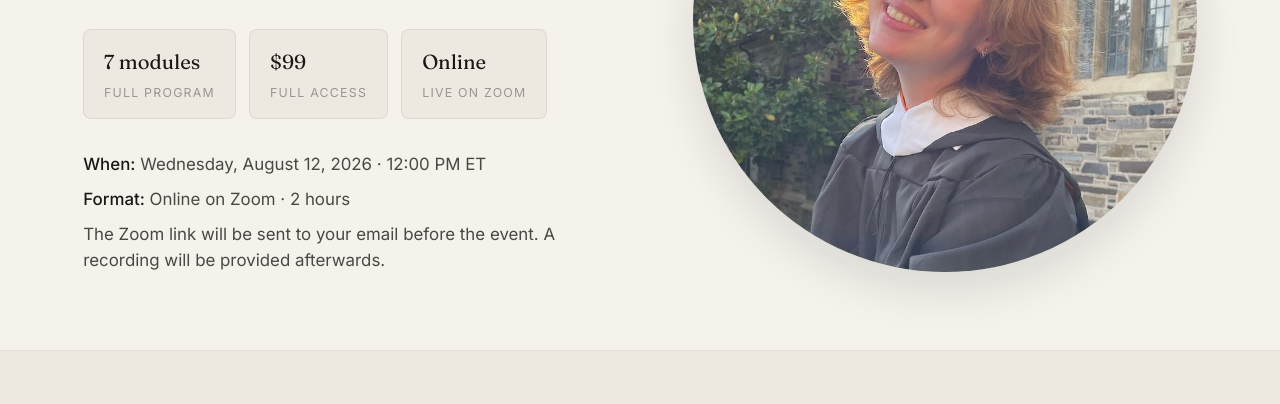
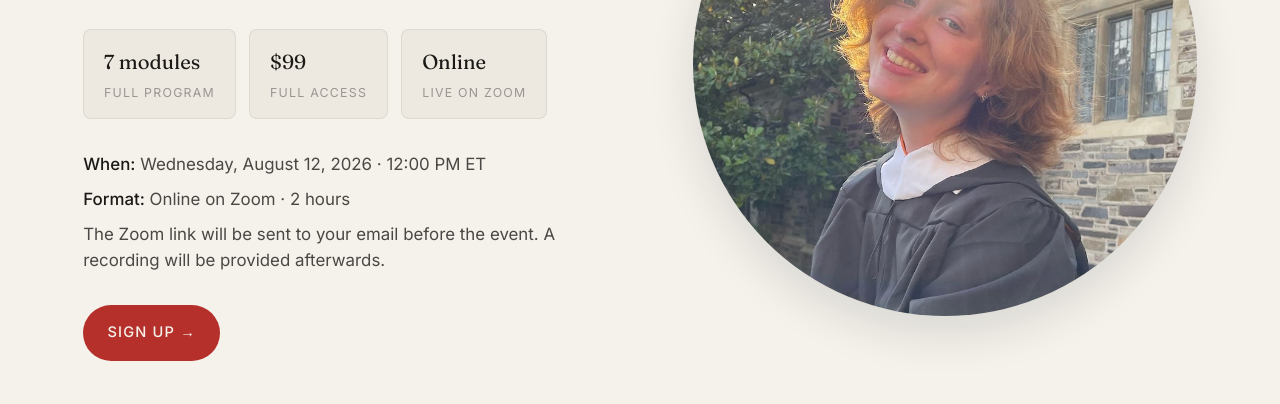
Before and after one commit to eivshina/point-theme, an Astro site: page /phd-admissions/workshop in a window 1280 px wide. Shown: the part 396-800 px from the top of the page. Built offline with nearby package versions, Linux system fonts and the light colour scheme; Astro itself is replaced by a stand-in of ours; a web font is replaced by a local one.

Commit message:
Add a sign-up button to the workshop hero
Visitors had to reach the pricing section at the bottom to sign up. The
hero and pricing buttons now share one .workshop-cta style rather than
duplicating the treatment.

Co-authored-by: Cursor <cursoragent@cursor.com>

```diff
--- a/src/pages/phd-admissions/workshop.astro
+++ b/src/pages/phd-admissions/workshop.astro
@@ -46,6 +46,15 @@ const modulesSubheadline =
             The Zoom link will be sent to your email before the event. A recording will be provided afterwards.
           </p>
         </div>
+
+        <a
+          href={phdWorkshop.paymentUrl}
+          class="workshop-cta hero-cta"
+          target="_blank"
+          rel="noopener noreferrer"
+        >
+          Sign up →
+        </a>
       </div>
 
       <figure class="workshop-hero-visual">
@@ -242,7 +251,7 @@ const modulesSubheadline =
             </p>
             <a
               href={phdWorkshop.paymentUrl}
-              class="pricing-cta"
+              class="workshop-cta"
               target="_blank"
               rel="noopener noreferrer"
             >
@@ -333,6 +342,10 @@ const modulesSubheadline =
     flex-direction: column;
     gap: 0.5rem;
     max-width: 48ch;
+  }
+
+  .hero-cta {
+    margin-top: 1.75rem;
   }
 
   .event-detail {
@@ -883,7 +896,8 @@ const modulesSubheadline =
     text-align: center;
   }
 
-  .pricing-cta {
+  /* Shared by the hero and pricing sign-up buttons. */
+  .workshop-cta {
     display: inline-block;
     padding: 0.85rem 1.35rem;
     font-size: 0.8125rem;
@@ -896,7 +910,7 @@ const modulesSubheadline =
     transition: background 0.2s, transform 0.2s;
   }
 
-  .pricing-cta:hover {
+  .workshop-cta:hover {
     background: #952822;
     transform: translateY(-1px);
   }
```
